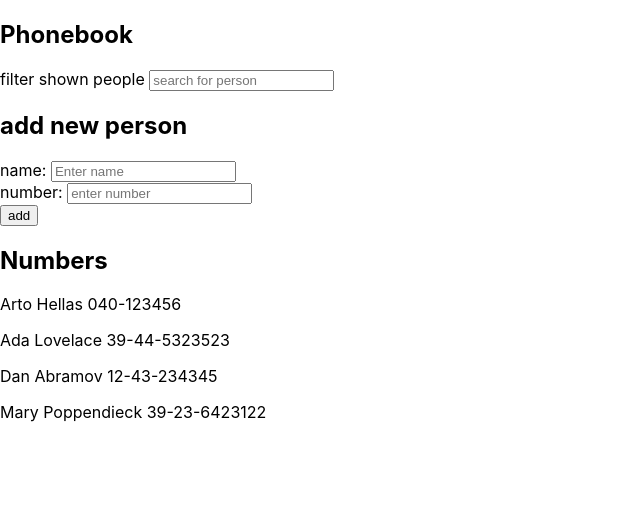
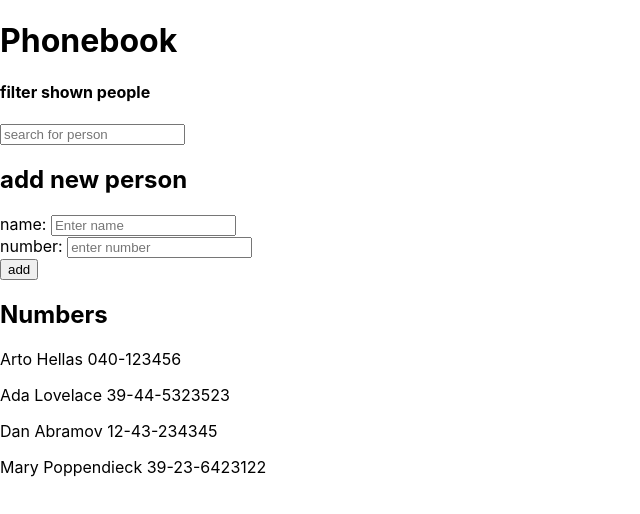
Before and after one commit to YugenFox/fullstackopen-react, a React (Create React App) app in the folder part2/phonebook/: page / in a window 1280 px wide. Shown: the top 514 px of the page, without its empty margins (0-640 px from the left). Built offline with nearby package versions, Linux system fonts and the light colour scheme.

Commit message:
put each section in own component

```diff
--- a/part2/phonebook/src/App.js
+++ b/part2/phonebook/src/App.js
@@ -1,4 +1,7 @@
 import { useState } from "react";
+import SearchFilter from "./components/SearchFilter";
+import AddPerson from "./components/AddPerson";
+import Numbers from "./components/Numbers";
 
 const App = () => {
   const [persons, setPersons] = useState([
@@ -58,45 +61,26 @@ const App = () => {
     setFilterPersons(e.target.value);
   };
 
-  const shownPeople = persons.filter((person)=> person.name.toLowerCase().startsWith(filterPersons))
+  const shownPeople = persons.filter((person) =>
+    person.name.toLowerCase().startsWith(filterPersons)
+  );
 
   return (
     <div>
-      <h2>Phonebook</h2>
-      filter shown people{" "}
-      <input
-        value={filterPersons}
-        onChange={handleFilterPersons}
-        placeholder="search for person"
+      <h1>Phonebook</h1>
+
+      <SearchFilter
+        filterPersons={filterPersons}
+        handleFilterPersons={handleFilterPersons}
       />
-      <h2>add new person</h2>
-      <form onSubmit={addName}>
-        <div>
-          name:{" "}
-          <input
-            value={newName}
-            onChange={updateName}
-            placeholder="Enter name"
-          />
-        </div>
-        <div>
-          number:{" "}
-          <input
-            value={newNumber}
-            onChange={updateNumber}
-            placeholder="enter number"
-          />
-        </div>
-        <div>
-          <button type="submit">add</button>
-        </div>
-      </form>
-      <h2>Numbers</h2>
-      {shownPeople.map((person, i) => (
-        <p key={person.name}>
-          {person.name} {person.number}
-        </p>
-      ))}
+      <AddPerson
+        addName={addName}
+        newName={newName}
+        updateName={updateName}
+        newNumber={newNumber}
+        updateNumber={updateNumber}
+      />
+      <Numbers shownPeople={shownPeople} />
     </div>
   );
 };
--- /dev/null
+++ b/part2/phonebook/src/components/AddPerson.js
@@ -0,0 +1,35 @@
+const AddPerson = ({
+  addName,
+  newName,
+  updateName,
+  newNumber,
+  updateNumber,
+}) => {
+  return (
+    <div>
+      <h2>add new person</h2>
+      <form onSubmit={addName}>
+        <div>
+          name:{" "}
+          <input
+            value={newName}
+            onChange={updateName}
+            placeholder="Enter name"
+          />
+        </div>
+        <div>
+          number:{" "}
+          <input
+            value={newNumber}
+            onChange={updateNumber}
+            placeholder="enter number"
+          />
+        </div>
+        <div>
+          <button type="submit">add</button>
+        </div>
+      </form>
+    </div>
+  );
+};
+export default AddPerson;
--- /dev/null
+++ b/part2/phonebook/src/components/Number.js
@@ -0,0 +1,10 @@
+const Number = ({name, number}) => {
+  return (
+    <div>
+      <p>
+        {name} {number}
+      </p>
+    </div>
+  );
+};
+export default Number;
--- /dev/null
+++ b/part2/phonebook/src/components/Numbers.js
@@ -0,0 +1,13 @@
+import Number from "./Number";
+
+const Numbers = ({ shownPeople }) => {
+  return (
+    <div>
+      <h2>Numbers</h2>
+      {shownPeople.map((person, i) => (
+        <Number key={person.name} name={person.name} number={person.number} />
+      ))}
+    </div>
+  );
+};
+export default Numbers;
--- /dev/null
+++ b/part2/phonebook/src/components/SearchFilter.js
@@ -0,0 +1,13 @@
+const SearchFilter = ({ filterPersons, handleFilterPersons }) => {
+  return (
+    <div>
+      <h4>filter shown people</h4>
+      <input
+        value={filterPersons}
+        onChange={handleFilterPersons}
+        placeholder="search for person"
+      />
+    </div>
+  );
+};
+export default SearchFilter;
```
